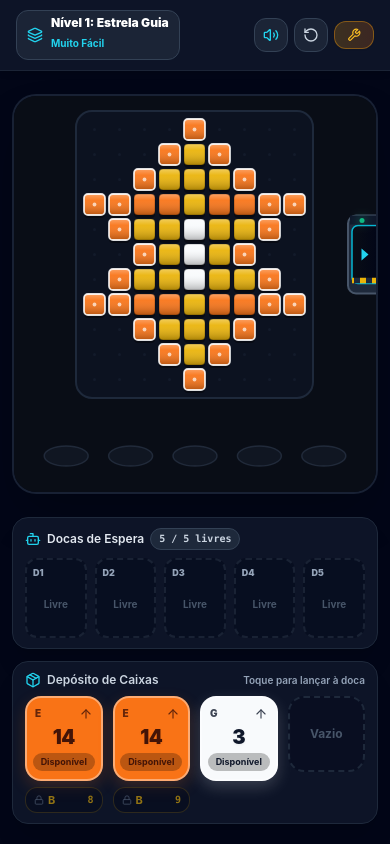
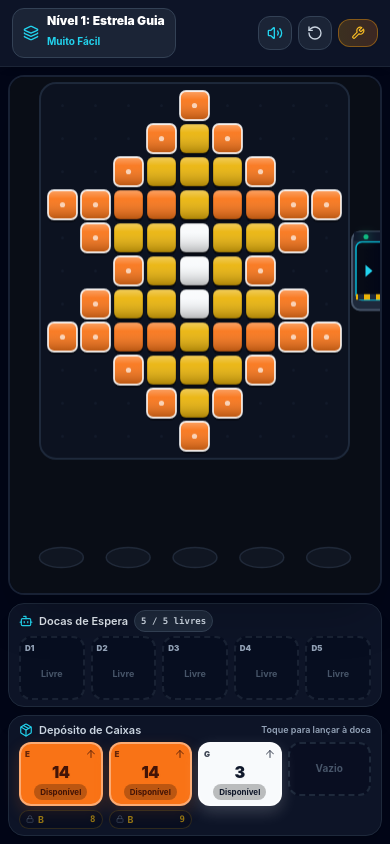
Before and after one commit to gabrielpittap/colorcollect, a React (Vite) app: page / in a window 390 px wide. Built offline with nearby package versions, Linux system fonts and the light colour scheme.

Commit message:
feat(layout): make app fully responsive with 50/50 desktop split and vertical no-scroll mobile

```diff
--- a/src/App.tsx
+++ b/src/App.tsx
@@ -136,7 +136,7 @@ export default function App() {
     gameStatus === 'PLAYING' && bufferSlots.some((s) => s.box === null);
 
   return (
-    <div className="min-h-screen bg-slate-950 text-slate-100 flex flex-col font-sans select-none antialiased">
+    <div className="h-screen h-[100dvh] w-full max-w-[100vw] bg-slate-950 text-slate-100 flex flex-col font-sans select-none antialiased overflow-y-auto md:overflow-hidden">
       {/* Barra de Topo do Jogo */}
       <GameHeader
         currentLevel={currentLevel}
@@ -147,19 +147,17 @@ export default function App() {
         onOpenAdmin={() => setIsAdminOpen(true)}
       />
 
-      {/* Conteúdo Principal do Jogo (Layout Arcade Mobile-First Centralizado) */}
-      <main className="flex-1 w-full max-w-xl mx-auto px-3 sm:px-4 py-3 flex flex-col items-center justify-between gap-3">
-        {/* 1. Canvas do Jogo 60 FPS (Robôs + Matriz 3D + Partículas) */}
-        <div className="w-full flex-1 flex flex-col justify-center min-h-[360px]">
-          <GameCanvas
-            engine={engine}
-            grid={grid}
-            palette={currentLevel.palette}
-          />
-        </div>
-
-        {/* 2. As 5 Docas da Fila de Espera */}
-        <div className="w-full">
+      {/* Conteúdo Principal do Jogo:
+          - No Computador (md+): divide a tela ao meio. Fila de cores na esquerda e campo/robôs na direita.
+          - No Celular: vertical tela cheia sem rolagem (campo/robôs em cima, fila de cores embaixo).
+          - Sem rolagem em proporções padrão 16:9 ou 9:16.
+      */}
+      <main className="flex-1 min-h-0 w-full max-w-7xl mx-auto p-2 sm:p-3 md:p-4 lg:p-6 flex flex-col md:flex-row items-stretch justify-center gap-2 sm:gap-3 md:gap-6 lg:gap-8 overflow-hidden">
+        {/* Painel Esquerdo (Desktop) / Painel Inferior (Mobile): Fila de Cores */}
+        <section className="order-2 md:order-1 w-full md:w-1/2 flex flex-col justify-center items-center shrink-0 md:shrink min-h-0">
+          <div className="w-full max-w-md lg:max-w-lg flex flex-col gap-2 sm:gap-3 md:gap-4">
+            {/* 1. As 5 Docas da Fila de Espera */}
+            <div className="w-full shrink-0">
               <BufferView
                 slots={bufferSlots}
                 palette={currentLevel.palette}
@@ -168,8 +166,8 @@ export default function App() {
               />
             </div>
 
-        {/* 3. Depósito de Suprimentos (Deck de Caixas Táteis) */}
-        <div className="w-full pb-2">
+            {/* 2. Depósito de Suprimentos (Deck de Caixas Táteis) */}
+            <div className="w-full shrink-0">
               <SupplyView
                 columns={supplyColumns}
                 palette={currentLevel.palette}
@@ -177,6 +175,17 @@ export default function App() {
                 canPull={canPull}
               />
             </div>
+          </div>
+        </section>
+
+        {/* Painel Direito (Desktop) / Painel Superior (Mobile): Campo e Robôs */}
+        <section className="order-1 md:order-2 w-full md:w-1/2 flex-1 min-h-0 flex flex-col justify-center items-center">
+          <GameCanvas
+            engine={engine}
+            grid={grid}
+            palette={currentLevel.palette}
+          />
+        </section>
       </main>
 
       {/* Modal de Escolha de Fase */}
--- a/src/components/BufferView.tsx
+++ b/src/components/BufferView.tsx
@@ -18,19 +18,19 @@ export const BufferView: React.FC<BufferViewProps> = ({
   const freeSlotsCount = slots.filter((s) => s.box === null).length;
 
   return (
-    <div className="flex flex-col items-center w-full px-3 py-2.5 bg-slate-900/90 rounded-2xl border border-slate-800 shadow-xl backdrop-blur-md">
+    <div className="flex flex-col items-center w-full px-2.5 sm:px-3 py-1.5 sm:py-2.5 bg-slate-900/90 rounded-2xl border border-slate-800 shadow-xl backdrop-blur-md">
       {/* Barra de Status da Fila */}
-      <div className="flex items-center justify-between w-full mb-2 text-xs font-semibold">
+      <div className="flex items-center justify-between w-full mb-1 sm:mb-2 text-xs font-semibold">
         <span className="flex items-center gap-1.5 text-slate-200">
-          <Bot className="w-4 h-4 text-cyan-400" />
-          Docas de Espera
-          <span className="text-[10px] font-mono px-2 py-0.5 rounded-full bg-slate-800 text-slate-300 border border-slate-700">
+          <Bot className="w-3.5 h-3.5 sm:w-4 sm:h-4 text-cyan-400" />
+          <span className="text-[11px] sm:text-xs">Docas de Espera</span>
+          <span className="text-[9px] sm:text-[10px] font-mono px-1.5 sm:px-2 py-0.5 rounded-full bg-slate-800 text-slate-300 border border-slate-700">
             {freeSlotsCount} / {slots.length} livres
           </span>
         </span>
 
         {isDeadlocked && (
-          <span className="flex items-center gap-1 text-rose-400 font-extrabold animate-pulse text-[11px]">
+          <span className="flex items-center gap-1 text-rose-400 font-extrabold animate-pulse text-[10px] sm:text-[11px]">
             <AlertTriangle className="w-3.5 h-3.5" />
             DOCAS TRAVADAS!
           </span>
@@ -38,7 +38,7 @@ export const BufferView: React.FC<BufferViewProps> = ({
       </div>
 
       {/* Grid das 5 Docas */}
-      <div className="grid grid-cols-5 gap-2 w-full max-w-lg">
+      <div className="grid grid-cols-5 gap-1.5 sm:gap-2 w-full max-w-lg">
         {slots.map((slot) => {
           const box = slot.box;
           const colorDef = box ? palette[box.colorId] : null;
@@ -47,7 +47,7 @@ export const BufferView: React.FC<BufferViewProps> = ({
           return (
             <div
               key={slot.index}
-              className={`relative h-20 rounded-xl flex flex-col items-center justify-between p-1.5 transition-all duration-200 select-none ${
+              className={`relative h-16 sm:h-20 rounded-xl flex flex-col items-center justify-between p-1 sm:p-1.5 transition-all duration-200 select-none ${
                 box && colorDef
                   ? 'border-2 shadow-lg scale-[1.02]'
                   : 'border-2 border-dashed border-slate-800/80 bg-slate-950/40 text-slate-600'
@@ -59,7 +59,7 @@ export const BufferView: React.FC<BufferViewProps> = ({
               }}
             >
               {/* Número do Slot */}
-              <div className="w-full flex justify-between items-center text-[9px] font-black uppercase text-slate-400">
+              <div className="w-full flex justify-between items-center text-[8px] sm:text-[9px] font-black uppercase text-slate-400">
                 <span>D{slot.index + 1}</span>
                 {bot && bot.cargoColor && (
                   <span className="w-1.5 h-1.5 rounded-full bg-cyan-400 animate-ping" />
@@ -70,7 +70,7 @@ export const BufferView: React.FC<BufferViewProps> = ({
                 <>
                   {/* Ícone / Mini Cubo da Cor */}
                   <div
-                    className="w-7 h-7 rounded-lg flex items-center justify-center font-black text-xs shadow-md border border-white/40"
+                    className="w-6 h-6 sm:w-7 sm:h-7 rounded-lg flex items-center justify-center font-black text-[11px] sm:text-xs shadow-md border border-white/40"
                     style={{
                       backgroundColor: colorDef.hex,
                       color: colorDef.textHex,
@@ -81,13 +81,13 @@ export const BufferView: React.FC<BufferViewProps> = ({
 
                   {/* Contador Restante */}
                   <div className="w-full text-center">
-                    <span className="text-[11px] font-mono font-black text-white px-2 py-0.5 rounded-full bg-slate-950/90 border border-slate-700/80 shadow-inner">
+                    <span className="text-[10px] sm:text-[11px] font-mono font-black text-white px-1.5 sm:px-2 py-0.5 rounded-full bg-slate-950/90 border border-slate-700/80 shadow-inner">
                       {box.remaining}
                     </span>
                   </div>
                 </>
               ) : (
-                <div className="flex-1 flex items-center justify-center text-[10px] font-bold text-slate-600">
+                <div className="flex-1 flex items-center justify-center text-[9px] sm:text-[10px] font-bold text-slate-600">
                   Livre
                 </div>
               )}
--- a/src/components/GameCanvas.tsx
+++ b/src/components/GameCanvas.tsx
@@ -58,23 +58,28 @@ export const GameCanvas: React.FC<GameCanvasProps> = ({
       const gridAreaHeight = height * 0.72;
       const gridAreaWidth = width - 32;
 
-      const cellSize = Math.min(
-        Math.floor(gridAreaWidth / gridW),
-        Math.floor(gridAreaHeight / gridH),
-        44 // tamanho máximo de célula
+      // Escala dinâmica de célula (até 56px no desktop, adaptada ao espaço disponível)
+      const maxCellSize = width > 550 ? 56 : 42;
+      const cellSize = Math.max(
+        16,
+        Math.min(
+          Math.floor(gridAreaWidth / gridW),
+          Math.floor(gridAreaHeight / gridH),
+          maxCellSize
+        )
       );
 
       const boardPixelW = gridW * cellSize;
       const boardPixelH = gridH * cellSize;
       const offsetX = Math.floor((width - boardPixelW) / 2);
-      const offsetY = Math.floor((gridAreaHeight - boardPixelH) / 2) + 16;
+      const offsetY = Math.max(8, Math.floor((gridAreaHeight - boardPixelH) / 2) + 8);
 
       // Posição vertical das 5 docas na base do Canvas
-      const dockY = height - 36;
-      const dockAreaW = width - 40;
+      const dockY = height - Math.min(36, Math.max(22, height * 0.08));
+      const dockAreaW = width - 36;
       const dockSpacing = dockAreaW / 5;
       const dockPositions = Array.from({ length: 5 }, (_, i) => ({
-        x: 20 + dockSpacing * i + dockSpacing / 2,
+        x: 18 + dockSpacing * i + dockSpacing / 2,
         y: dockY,
       }));
 
@@ -117,11 +122,10 @@ export const GameCanvas: React.FC<GameCanvasProps> = ({
   }, [engine, palette]);
 
   return (
-    <div className="relative w-full h-[400px] sm:h-[460px] md:h-[500px] rounded-3xl overflow-hidden shadow-2xl border-2 border-slate-800/80 bg-slate-950">
+    <div className="relative w-full h-full min-h-[160px] flex-1 rounded-2xl md:rounded-3xl overflow-hidden shadow-2xl border-2 border-slate-800/80 bg-slate-950 flex items-center justify-center">
       <canvas
         ref={canvasRef}
         className="w-full h-full block touch-none"
-        style={{ width: '100%', height: '100%' }}
       />
     </div>
   );
@@ -251,8 +255,12 @@ function drawDocks(
     ctx.strokeStyle = isOccupied && colorDef ? colorDef.hex : '#33415588';
     ctx.lineWidth = isOccupied ? 2 : 1.5;
 
+    const spacing = docks.length > 1 ? docks[1].x - docks[0].x : 44;
+    const rx = Math.min(22, Math.max(12, spacing * 0.38));
+    const ry = Math.min(10, Math.max(6, rx * 0.46));
+
     ctx.beginPath();
-    ctx.ellipse(dock.x, dock.y, 22, 10, 0, 0, Math.PI * 2);
+    ctx.ellipse(dock.x, dock.y, rx, ry, 0, 0, Math.PI * 2);
     ctx.fill();
     ctx.stroke();
 
--- a/src/components/GameHeader.tsx
+++ b/src/components/GameHeader.tsx
@@ -28,8 +28,8 @@ export const GameHeader: React.FC<GameHeaderProps> = ({
   onOpenAdmin,
 }) => {
   return (
-    <header className="w-full bg-slate-900/90 backdrop-blur-md border-b border-slate-800/80 px-4 py-2.5 sticky top-0 z-30 shadow-md">
-      <div className="max-w-5xl mx-auto flex items-center justify-between gap-2">
+    <header className="w-full shrink-0 bg-slate-900/90 backdrop-blur-md border-b border-slate-800/80 px-3 sm:px-4 py-2 sm:py-2.5 sticky top-0 z-30 shadow-md">
+      <div className="w-full max-w-7xl mx-auto flex items-center justify-between gap-2">
         {/* Logo & Level Info */}
         <div className="flex items-center gap-2.5">
           <button
--- a/src/components/SupplyView.tsx
+++ b/src/components/SupplyView.tsx
@@ -16,32 +16,32 @@ export const SupplyView: React.FC<SupplyViewProps> = ({
   canPull,
 }) => {
   return (
-    <div className="flex flex-col items-center w-full px-3 py-2.5 bg-slate-900/90 rounded-2xl border border-slate-800 shadow-xl backdrop-blur-md">
-      <div className="flex items-center justify-between w-full mb-2 text-xs font-semibold text-slate-300">
+    <div className="flex flex-col items-center w-full px-2.5 sm:px-3 py-1.5 sm:py-2.5 bg-slate-900/90 rounded-2xl border border-slate-800 shadow-xl backdrop-blur-md">
+      <div className="flex items-center justify-between w-full mb-1 sm:mb-2 text-xs font-semibold text-slate-300">
         <span className="flex items-center gap-1.5">
-          <Package className="w-4 h-4 text-cyan-400" />
-          Depósito de Caixas
+          <Package className="w-3.5 h-3.5 sm:w-4 sm:h-4 text-cyan-400" />
+          <span className="text-[11px] sm:text-xs">Depósito de Caixas</span>
         </span>
-        <span className="text-[10px] text-slate-400">
+        <span className="text-[9px] sm:text-[10px] text-slate-400">
           Toque para lançar à doca
         </span>
       </div>
 
-      <div className="grid grid-cols-4 gap-2.5 w-full max-w-lg">
+      <div className="grid grid-cols-4 gap-1.5 sm:gap-2.5 w-full max-w-lg">
         {columns.map((column, colIdx) => {
           const topBox = column[0];
           const hasBoxes = column.length > 0;
           const topColor = topBox ? palette[topBox.colorId] : null;
 
           return (
-            <div key={colIdx} className="flex flex-col items-center gap-1.5">
+            <div key={colIdx} className="flex flex-col items-center gap-1 sm:gap-1.5">
               {/* Caixa Frontal Liberada */}
               {hasBoxes && topColor ? (
                 <button
                   type="button"
                   onClick={() => canPull && onPullBox(colIdx)}
                   disabled={!canPull}
-                  className={`w-full group relative rounded-2xl p-2 flex flex-col items-center justify-between border-2 transition-all duration-150 select-none shadow-md ${
+                  className={`w-full group relative rounded-xl sm:rounded-2xl p-1 sm:p-2 flex flex-col items-center justify-between border-2 transition-all duration-150 select-none shadow-md ${
                     canPull
                       ? 'hover:-translate-y-1 active:translate-y-0.5 active:scale-95 cursor-pointer shadow-cyan-500/10'
                       : 'opacity-50 cursor-not-allowed'
@@ -54,49 +54,49 @@ export const SupplyView: React.FC<SupplyViewProps> = ({
                   }}
                   title={`Puxar caixa ${topColor.name} (${topBox.remaining} blocos)`}
                 >
-                  <div className="w-full flex justify-between items-center text-[10px] font-black opacity-80">
+                  <div className="w-full flex justify-between items-center text-[8px] sm:text-[10px] font-black opacity-80">
                     <span className="tracking-wider">{topColor.letter}</span>
-                    <ArrowUp className="w-3.5 h-3.5 group-hover:-translate-y-0.5 transition-transform" />
+                    <ArrowUp className="w-3 h-3 sm:w-3.5 sm:h-3.5 group-hover:-translate-y-0.5 transition-transform" />
                   </div>
 
-                  <span className="text-xl font-black tracking-tight my-0.5 drop-shadow-sm">
+                  <span className="text-base sm:text-xl font-black tracking-tight my-0 sm:my-0.5 drop-shadow-sm">
                     {topBox.remaining}
                   </span>
 
-                  <span className="text-[9px] font-bold px-2 py-0.5 rounded-full bg-black/25 backdrop-blur-xs">
+                  <span className="text-[8px] sm:text-[9px] font-bold px-1.5 sm:px-2 py-0.5 rounded-full bg-black/25 backdrop-blur-xs">
                     Disponível
                   </span>
                 </button>
               ) : (
-                <div className="w-full h-[76px] rounded-2xl border-2 border-dashed border-slate-800 bg-slate-950/30 flex items-center justify-center text-xs text-slate-600 font-bold select-none">
+                <div className="w-full h-[54px] sm:h-[76px] rounded-xl sm:rounded-2xl border-2 border-dashed border-slate-800 bg-slate-950/30 flex items-center justify-center text-[10px] sm:text-xs text-slate-600 font-bold select-none">
                   Vazio
                 </div>
               )}
 
               {/* Caixas de trás empilhadas */}
-              <div className="w-full flex flex-col gap-1">
-                {column.slice(1, 4).map((box) => {
+              <div className="w-full flex flex-col gap-0.5 sm:gap-1">
+                {column.slice(1, 3).map((box) => {
                   const color = palette[box.colorId];
                   return (
                     <div
                       key={box.id}
-                      className="w-full rounded-lg px-2 py-1 flex items-center justify-between text-[11px] font-bold opacity-60 border border-slate-800/80 bg-slate-950/60"
+                      className="w-full rounded-md sm:rounded-lg px-1.5 sm:px-2 py-0.5 sm:py-1 flex items-center justify-between text-[9px] sm:text-[11px] font-bold opacity-60 border border-slate-800/80 bg-slate-950/60"
                       style={{
                         borderColor: color?.hex ? `${color.hex}44` : '#334155',
                         color: color?.hex || '#94a3b8',
                       }}
                     >
                       <span className="flex items-center gap-1">
-                        <Lock className="w-2.5 h-2.5 text-slate-500" />
+                        <Lock className="w-2 h-2 sm:w-2.5 sm:h-2.5 text-slate-500" />
                         {color?.letter || box.colorId}
                       </span>
-                      <span className="font-mono text-[10px]">{box.totalCapacity}</span>
+                      <span className="font-mono text-[9px] sm:text-[10px]">{box.totalCapacity}</span>
                     </div>
                   );
                 })}
-                {column.length > 4 && (
-                  <span className="text-[9px] text-center text-slate-500 font-medium">
-                    +{column.length - 4} na fila
+                {column.length > 3 && (
+                  <span className="text-[8px] sm:text-[9px] text-center text-slate-500 font-medium">
+                    +{column.length - 3} na fila
                   </span>
                 )}
               </div>
--- a/src/index.css
+++ b/src/index.css
@@ -33,6 +33,13 @@
   * {
     @apply border-border;
   }
+  html, body, #root {
+    height: 100%;
+    width: 100%;
+    margin: 0;
+    padding: 0;
+    overflow: hidden;
+  }
   body {
     @apply bg-slate-950 text-slate-100 font-sans antialiased;
     font-family: 'Plus Jakarta Sans', system-ui, -apple-system, sans-serif;
```
Lines whose indentation alone changed are shown as unchanged.
